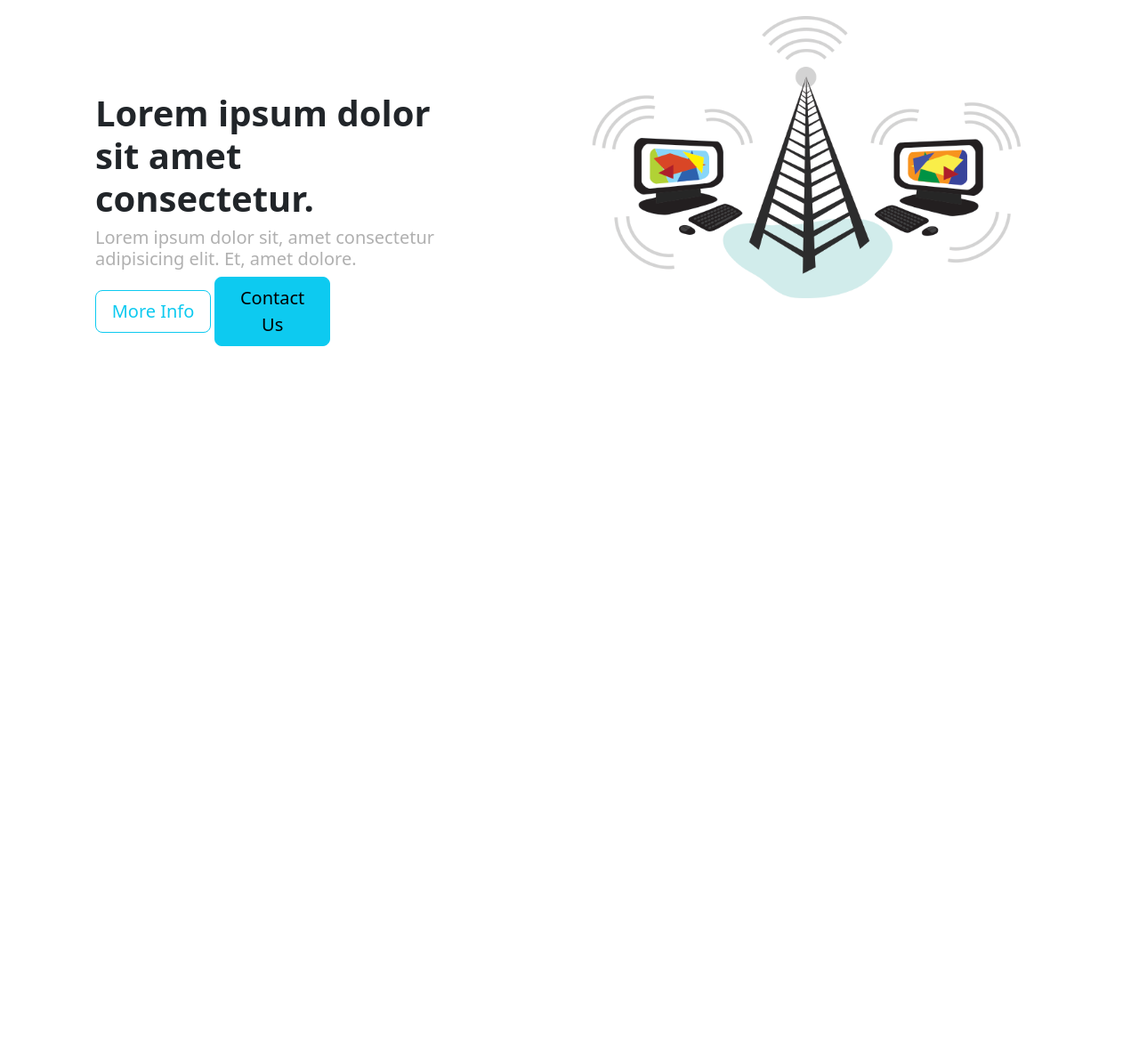
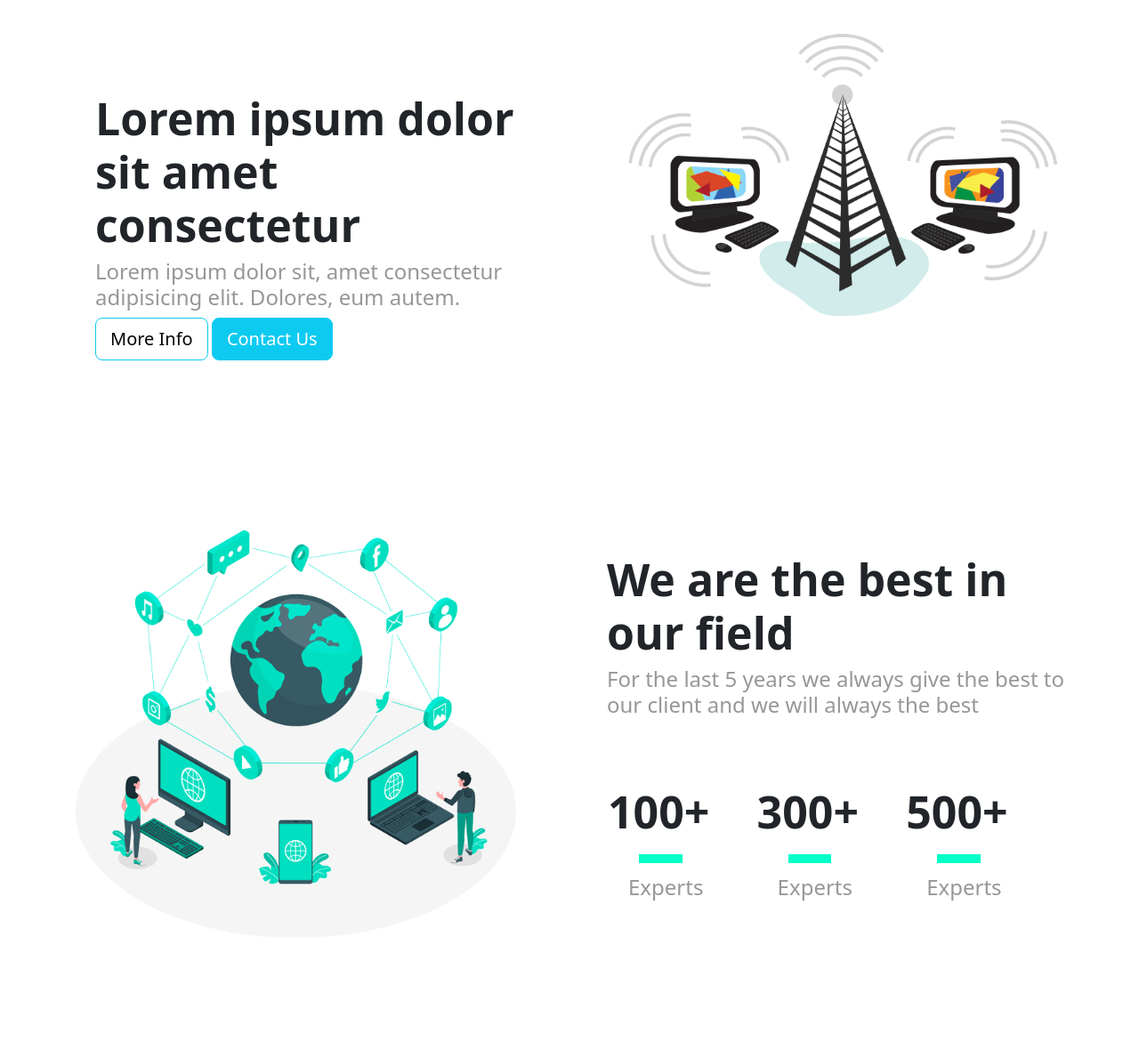
Before and after one commit to Rochman29/Tugas-5, a plain HTML site: page index.html in a window 1280 px wide. Shown: the part 123-1294 px from the top of the page at 89% size. Before the commit the page ends 800 px from the top, so only its background shows below. Drawn offline with nearby package versions, Linux system fonts and the light colour scheme.

Commit message:
update section 2

```diff
--- a/index.html
+++ b/index.html
@@ -59,15 +59,17 @@
     <section>
       <div class="container">
         <div class="bagan-1">
-          <h1><b>Lorem ipsum dolor sit amet consectetur.</b></h1>
-          <h5 class="h-lima">
-            Lorem ipsum dolor sit, amet consectetur adipisicing elit. Et, amet
-            dolore.
-          </h5>
-          <button type="button" class="btn btn-outline-info btn-lg button1">
+          <h1 class="text-1">
+            <b>Lorem ipsum dolor sit amet consectetur</b>
+          </h1>
+          <h4 class="h-empat">
+            Lorem ipsum dolor sit, amet consectetur adipisicing elit. Dolores,
+            eum autem.
+          </h4>
+          <button type="button" class="btn btn-outline-info btn-lg text-black">
             More Info
           </button>
-          <button type="button" class="btn btn-info btn-lg button2">
+          <button type="button" class="btn btn-info btn-lg text-white">
             Contact Us
           </button>
         </div>
@@ -76,5 +78,44 @@
         </div>
       </div>
     </section>
+    <section>
+      <div class="container">
+        <div class="bagan-2">
+          <img class="gambar-2" src="images/about.png" alt="" />
+        </div>
+        <div class="container-bagan-3">
+          <div class="bagan-3">
+            <h1 class="text-1"><b>We are the best in our field</b></h1>
+            <h4 class="h-empat">
+              For the last 5 years we always give the best to our client and we
+              will always the best
+            </h4>
+          </div>
+          <div class="bagan-4">
+            <table class="border1">
+              <tr>
+                <th class="text-1">
+                  100+
+                  <div id="colorstrip" />
+                  <h4 class="text-table1">Experts</h4>
+                </th>
+                <td></td>
+                <th class="text-1">
+                  300+
+                  <div id="colorstrip" />
+                  <h4 class="text-table1">Experts</h4>
+                </th>
+                <td></td>
+                <th class="text-1">
+                  500+
+                  <div id="colorstrip" />
+                  <h4 class="text-table1">Experts</h4>
+                </th>
+              </tr>
+            </table>
+          </div>
+        </div>
+      </div>
+    </section>
   </body>
 </html>
--- a/style.css
+++ b/style.css
@@ -14,17 +14,41 @@
   flex-direction: row;
 }
 .bagan-1 {
-  width: 400px;
+  width: 500px;
   margin-left: 25px;
+}
+.bagan-2 {
+  margin-top: 100px;
+  margin-bottom: 100px;
+}
+.bagan-3 {
+  margin-top: 150px;
+  margin-left: 0px;
+  padding-left: 100px;
+}
+.bagan-4 {
+  margin-top: 50px;
+  margin-left: 100px;
+}
+.container-bagan-3 {
+  display: flex;
+  flex-direction: column;
+}
+.text-1 {
+  font-size: 50px;
 }
 .gambar-1 {
   width: 500px;
   display: flex;
-  margin-top: -100px;
-  margin-left: 150px;
+  margin-top: -180px;
+  margin-left: 100px;
 }
-.h-lima {
-  color: #b0b0b0;
+.gambar-2 {
+  width: 500px;
+  display: flex;
+}
+.h-empat {
+  color: #979797;
 }
 .button1 {
   width: 130px;
@@ -32,3 +56,25 @@
 .button2 {
   width: 130px;
 }
+.border1 {
+  width: 500px;
+}
+
+table tr th {
+  padding-top: 10px;
+  padding-bottom: 100px;
+}
+#colorstrip {
+  margin-left: 35px;
+  margin-top: 10px;
+  width: 30%;
+  height: 10px;
+  border-style: solid;
+  border-color: rgb(0, 255, 200);
+  background-color: rgb(0, 255, 200);
+}
+.text-table1 {
+  color: #979797;
+  margin-top: 20px;
+  margin-left: -15px;
+}
```
